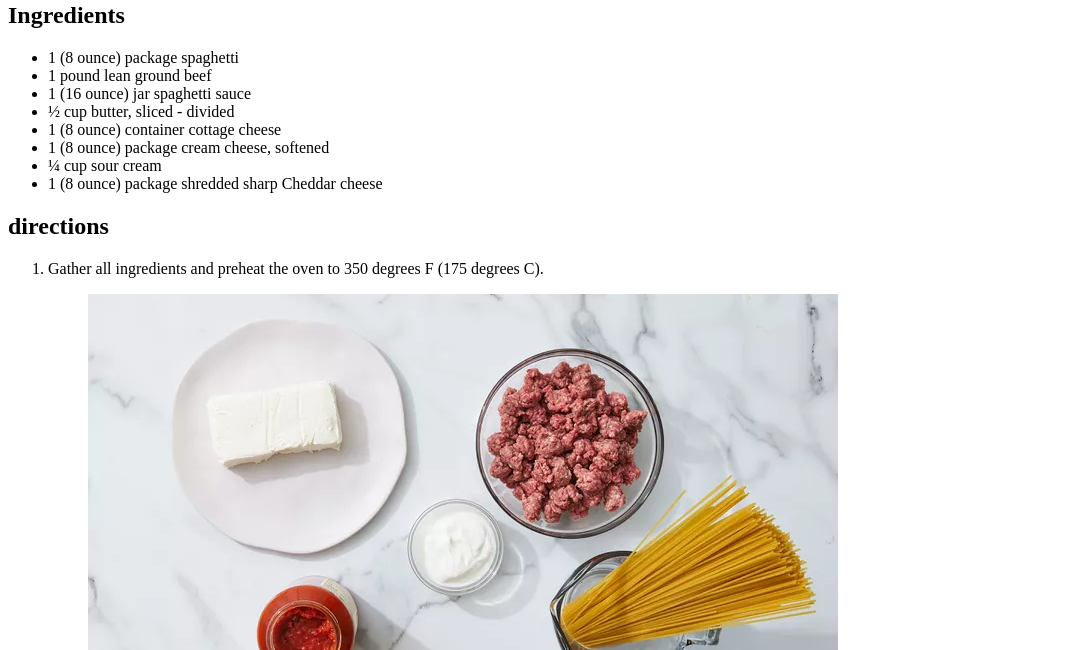
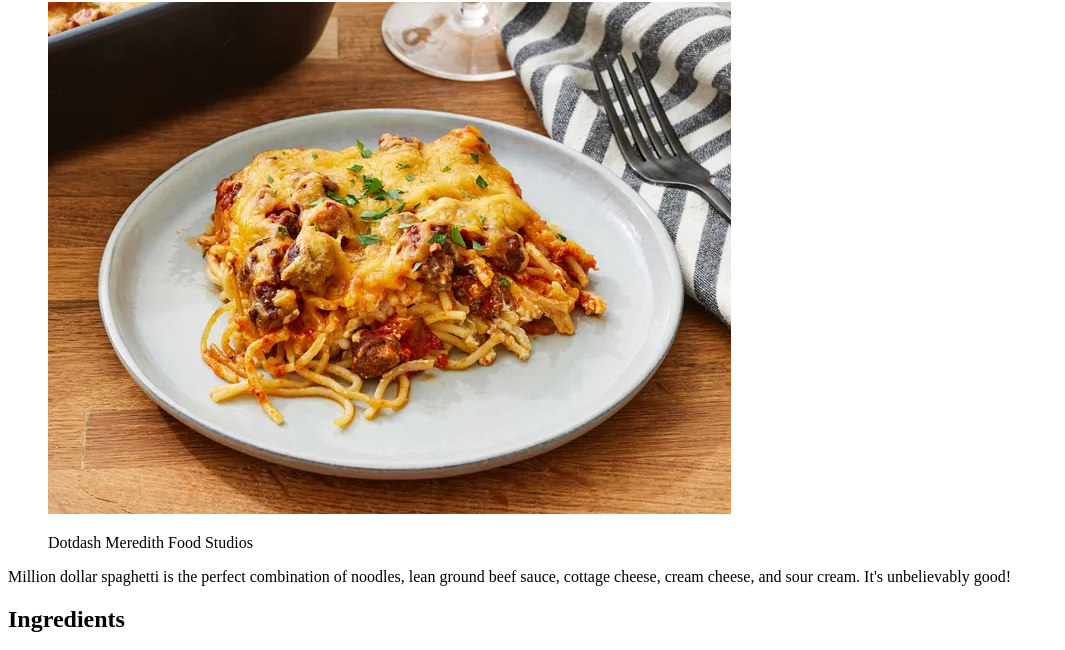
Before and after one commit to Zeref1028/odin-recipes, a plain HTML site: page recipes/spaghetti.html in a window 1280 px wide. Shown: the part 104-754 px from the top of the page, without its empty margins (0-1065 px from the left). Drawn offline with Linux system fonts and the light colour scheme.

Commit message:
Update recipe sections with new images and descriptions

```diff
--- a/recipes/spaghetti.html
+++ b/recipes/spaghetti.html
@@ -11,6 +11,16 @@
     </div>
     <div>
         <h1>Million Dollar Spaghetti</h1>
+        <figure>
+            <img src="../assets/images/spaghetti/spaghetti-front-pic.jpeg" alt="">
+            <figcaption>
+                <span>
+                    <p>Dotdash Meredith Food Studios</p>
+                </span>
+            </figcaption>
+        </figure>
+        <p>Million dollar spaghetti is the perfect combination of noodles, lean ground beef sauce, cottage cheese, cream cheese, and sour cream.
+            It's unbelievably good!</p>
 
         <h2>Ingredients</h2>
         <ul>
```
Also changed, not shown: recipes/lasagna.html (+9 -0 lines), recipes/pasta.html (+9 -0 lines), assets/images/lasagna/lasagna-front-pic.jpeg (added), assets/images/pasta/pasta-front-pic.jpeg (added), assets/images/spaghetti/spaghetti-front-pic.jpeg (added).
